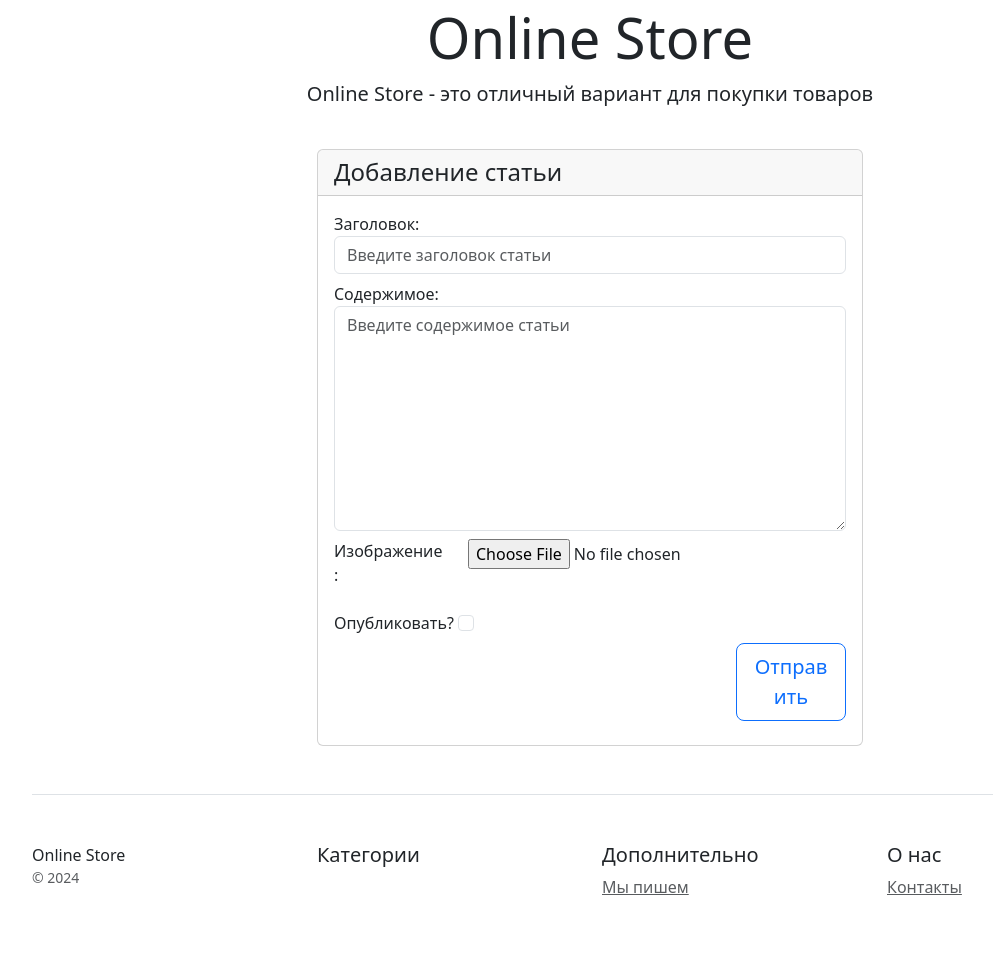
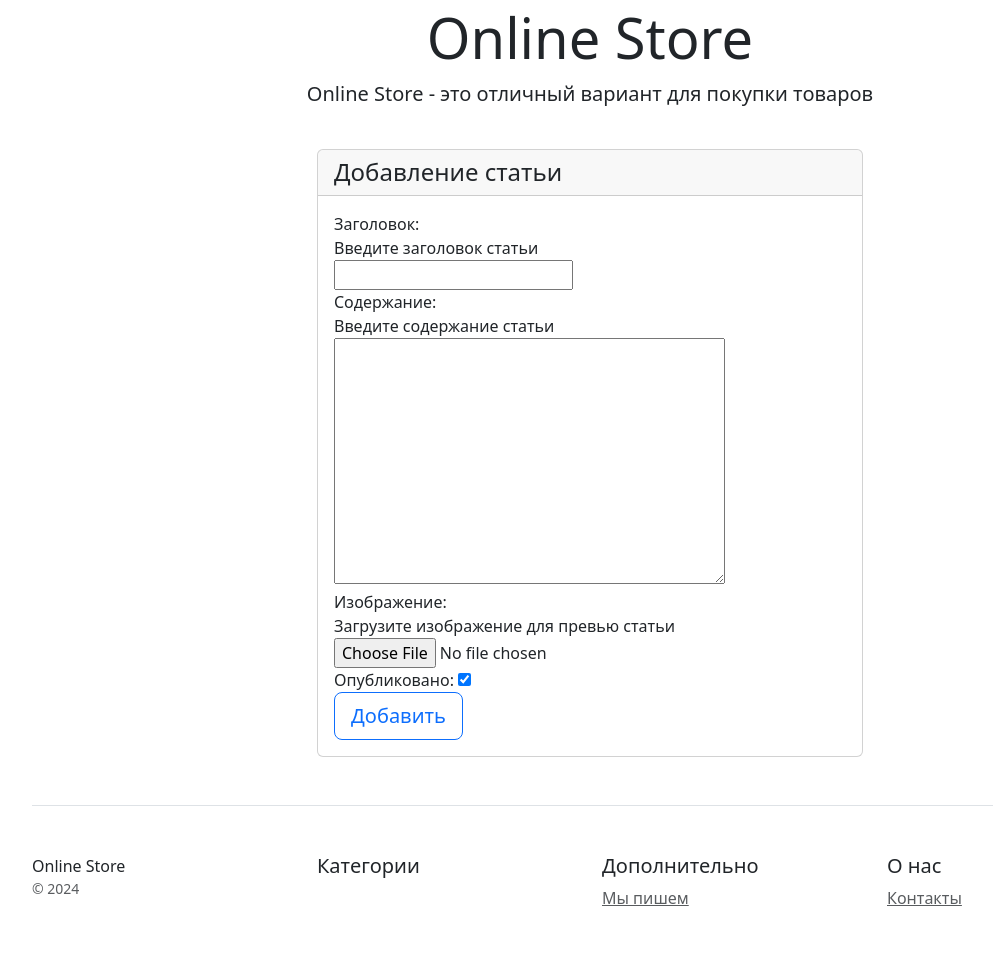
Before and after one commit to KudryashovR/online_store, a Django app: page /blog/new/ in a window 1280 px wide. Shown: the part 135-1109 px from the top of the page, without its empty margins (50-1043 px from the left). Before the commit the page ends 1030 px from the top, so only its background shows below. Run offline with Django 5.2, Linux system fonts and the light colour scheme.

Commit message:
ADD: Blog update

```diff
--- a/catalog/templates/catalog/blog_form.html
+++ b/catalog/templates/catalog/blog_form.html
@@ -5,39 +5,25 @@
     <div class="col-6">
         <div class="card box-shadow">
             <div class="card-header">
-                <h4 class="my-0 font-weight-normal">Добавление статьи</h4>
+                <h4 class="my-0 font-weight-normal">
+                    {% if form.instance.slug %}
+                    Изменение статьи
+                    {% else %}
+                    Добавление статьи
+                    {% endif %}
+                </h4>
             </div>
             <div class="card-body">
                 <form method="post" action="" class="form-floating" enctype="multipart/form-data">
                     {% csrf_token %}
-                    <div class="row">
-                        <div class="col-12 mb-2">
-                            <lable for="id_title">Заголовок:</lable>
-                            <input type="text" name="title" class="form-control" maxlength="100" required
-                                   id="id_title" placeholder="Введите заголовок статьи">
-                        </div>
-                        <div class="col-12 mb-2">
-                            <lable for="id_content">Содержимое:</lable>
-                            <textarea name="content" class="form-control" style="height: 225px;" id="id_content"
-                                      placeholder="Введите содержимое статьи"></textarea>
-                        </div>
-                        <div class="col-3 mb-2">
-                            <p>Изображение:</p>
-                        </div>
-                        <div class="col-9 mb-2">
-                            <input type="file" name="preview" id="id_preview">
-                        </div>
-                        <div class="col-12 mb-2">
-                            <label class="form-check-label" for="id_is_published">Опубликовать?</label>
-                            <input class="form-check-input" type="checkbox" id="id_is_published" name="is_published">
-                        </div>
-                        <div class="col-9 mb-2"></div>
-                        <div class="col-3 mb-2">
-                            <button type="submit" class="btn btn-lg btn-block btn-outline-primary form-control">
-                                Отправить
-                            </button>
-                        </div>
-                    </div>
+                    {{ form }}
+                    <button type="submit" class="btn btn-lg btn-block btn-outline-primary">
+                        {% if form.instance.slug %}
+                        Изменить
+                        {% else %}
+                        Добавить
+                        {% endif %}
+                    </button>
                 </form>
             </div>
         </div>
--- a/catalog/urls.py
+++ b/catalog/urls.py
@@ -1,7 +1,7 @@
 from django.urls import path
 from catalog.apps import CatalogConfig
 from catalog.views import ProductListView, ContactView, ProductDetailView, ProductCreateView, BlogListView, \
-    BlogCreateView, BlogDetailView
+    BlogCreateView, BlogDetailView, BlogUpdateView
 
 app_name = CatalogConfig.name
 
@@ -12,5 +12,6 @@ urlpatterns = [
     path('new_product/', ProductCreateView.as_view(), name='new_product'),
     path('blog/', BlogListView.as_view(), name='blog'),
     path('blog/new/', BlogCreateView.as_view(), name='new_blog'),
-    path('blog/<slug:slug>/', BlogDetailView.as_view(), name='blog_detail')
+    path('blog/<slug:slug>/', BlogDetailView.as_view(), name='blog_detail'),
+    path('blog/<slug:slug>/edit/', BlogUpdateView.as_view(), name='blog_edit')
 ]
--- a/catalog/views.py
+++ b/catalog/views.py
@@ -1,7 +1,7 @@
 from datetime import datetime
 
 from django.urls import reverse_lazy
-from django.views.generic import ListView, TemplateView, DetailView, CreateView
+from django.views.generic import ListView, TemplateView, DetailView, CreateView, UpdateView, DeleteView
 
 from catalog.models import Product, Contact, Category, Blog
 
@@ -69,3 +69,18 @@ class BlogDetailView(DetailView):
     model = Blog
     slug_field = 'slug'
     slug_url_kwarg = 'slug'
+
+
+class BlogUpdateView(UpdateView):
+    model = Blog
+    fields = ('title', 'content', 'preview', 'is_published')
+    success_url = reverse_lazy('catalog:blog')
+    slug_field = 'slug'
+    slug_url_kwarg = 'slug'
+
+
+class BlogDeleteView(DeleteView):
+    model = Blog
+    success_url = reverse_lazy('catalog:blog')
+    slug_field = 'slug'
+    slug_url_kwarg = 'slug'
```
Also changed, not shown: catalog/templates/catalog/blog_detail.html (+8 -0 lines).
